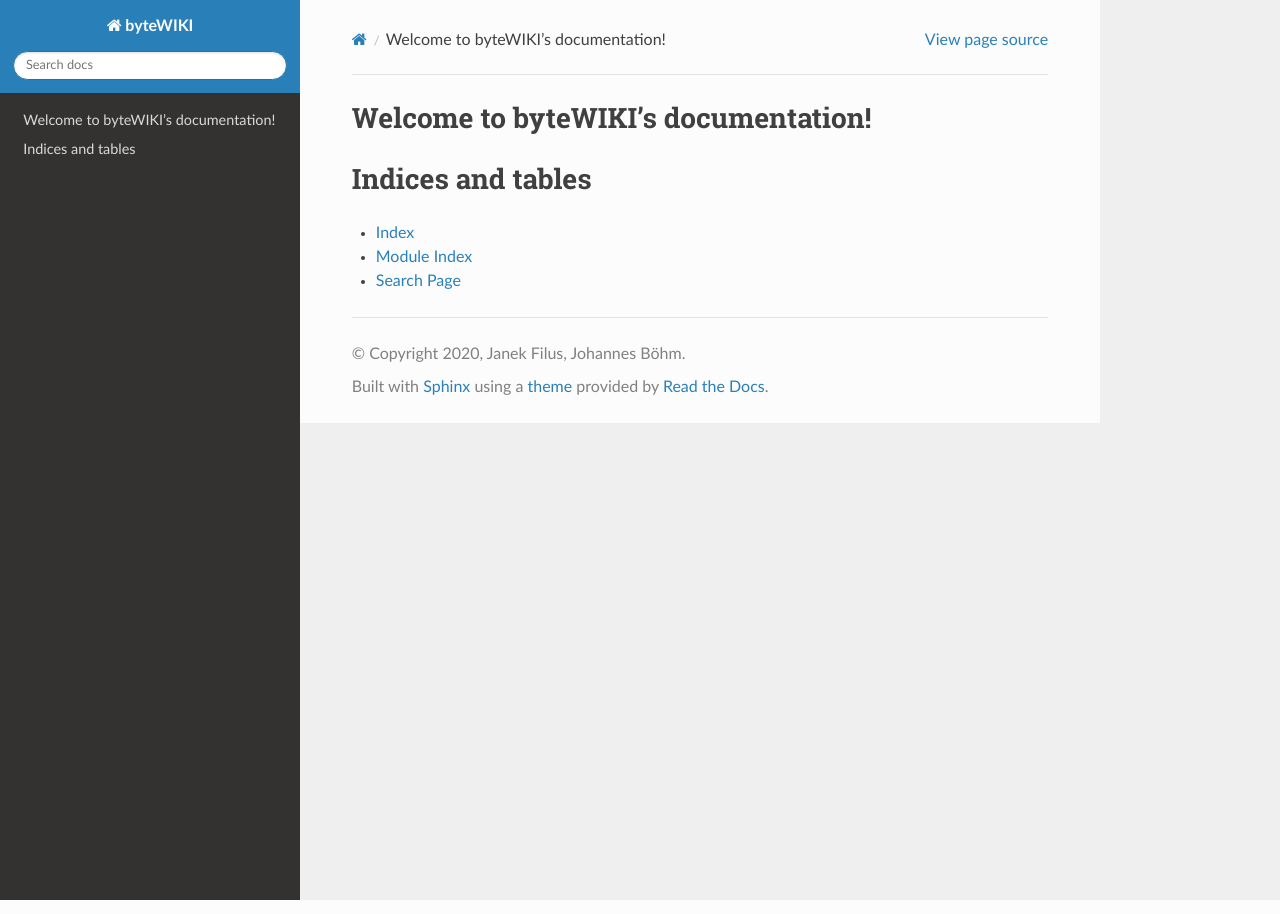
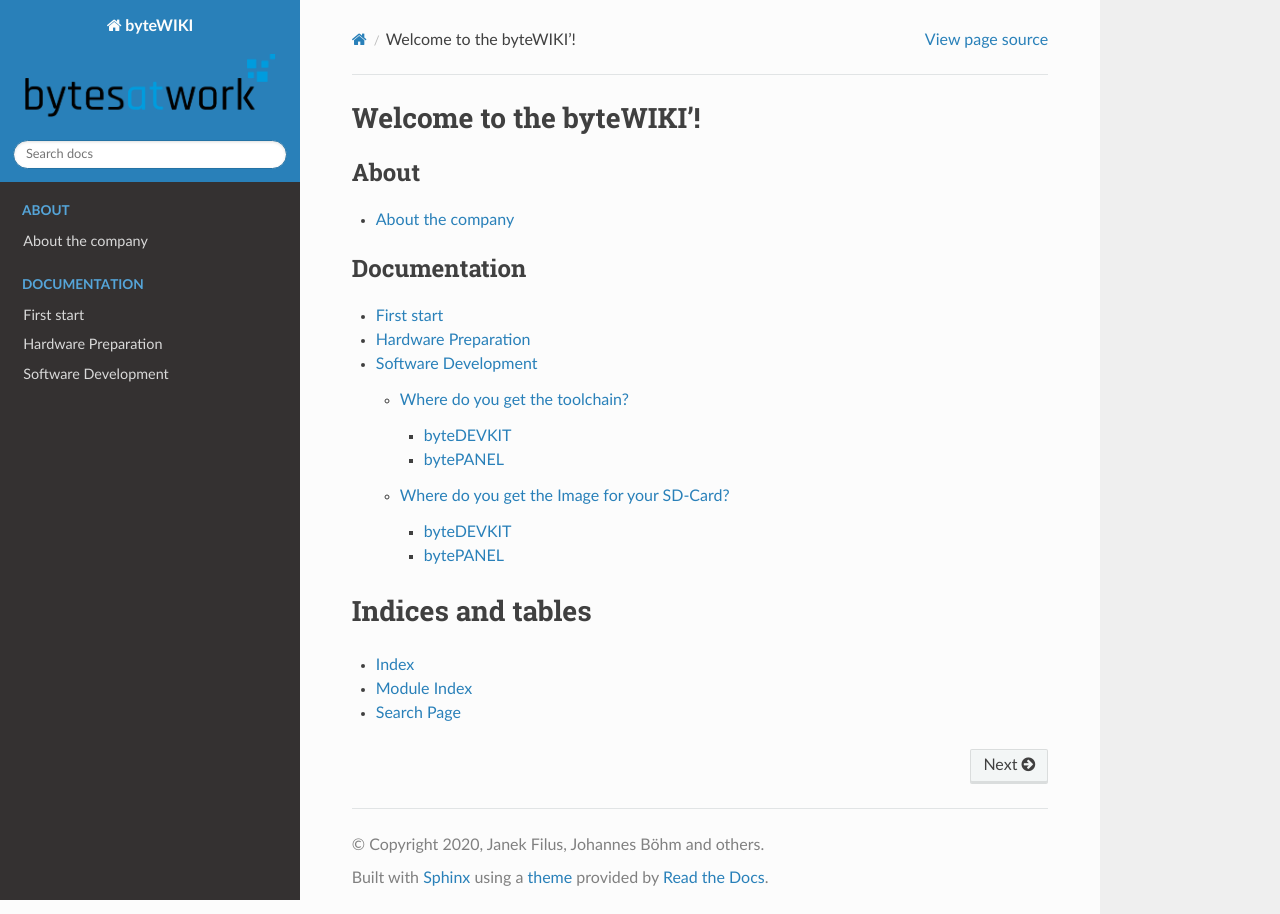
Before and after one commit to jfilus/byteWIKI, a Sphinx documentation site: the page built from docs/source/index.rst, in a window 1280 px wide. Built offline with Sphinx 7.4.7 and the Read the Docs theme 2.0.0, drawn with Linux system fonts in a browser that asks for light colours.

Commit message:
initial version of structure

```diff
--- /dev/null
+++ b/docs/source/about.rst
@@ -0,0 +1,21 @@
+*****************
+About the company
+*****************
+
+.. image:: ../images/bytes.png
+   :scale: 20%
+   :align: right
+
+
+
+
+bytes at work is a modern Swiss Technology company specialized in industrial computing. Our focus lies on the development of hardware and embedded software, as well as customizing Linux systems.
+
+
+==============
+Our philosophy
+==============
+
+Hardware and software for industrial computers have to fulfill an immense range of demanding challenges. They are used in completely different areas of industries and they have to be able to adapt unique and specific tasks. Our employees pay particular attention to each and every customer. That is why our products and services meet and even exceed our customers expectations.
+
+We from bytes at work are aware that the current persistent industrial development also has its darker side. This is our motivation to be exemplary in terms of use of resources. No wonder that unconditional reliability, long service life and low power consumption are main features of all our products.
--- a/docs/source/conf.py
+++ b/docs/source/conf.py
@@ -18,8 +18,8 @@
 # -- Project information -----------------------------------------------------
 
 project = 'byteWIKI'
-copyright = '2020, Janek Filus, Johannes Böhm'
-author = 'Janek Filus, Johannes Böhm'
+copyright = '2020, Janek Filus, Johannes Böhm and others'
+author = 'Janek Filus, Johannes Böhm and others'
 
 # The full version, including alpha/beta/rc tags
 release = '1.0'
@@ -55,3 +55,9 @@
 # relative to this directory. They are copied after the builtin static files,
 # so a file named "default.css" will overwrite the builtin "default.css".
 html_static_path = ['_static']
+
+html_theme_options = {
+    'logo_only': False,
+    'navigation_depth': 5,
+}
+html_logo = "../images/bytes.png"
--- /dev/null
+++ b/docs/source/firststart.rst
@@ -0,0 +1,5 @@
+***********
+First start
+***********
+
+This describes the initial startup of the SOM, dev-Kit.
--- a/docs/source/index.rst
+++ b/docs/source/index.rst
@@ -3,13 +3,22 @@
    You can adapt this file completely to your liking, but it should at least
    contain the root `toctree` directive.
 
-Welcome to byteWIKI's documentation!
-====================================
+Welcome to the byteWIKI'!
+=========================
 
 .. toctree::
-   :maxdepth: 2
-   :caption: Contents:
+   :caption: About
+   :maxdepth: 1
 
+   about
+
+.. toctree::
+   :caption: Documentation
+   :maxdepth: 5
+
+   firststart
+   hardwarepreparation
+   softwaredevelopment
 
 
 Indices and tables
--- /dev/null
+++ b/docs/source/softwaredevelopment.rst
@@ -0,0 +1,44 @@
+********************
+Software Development
+********************
+
+===============================
+Where do you get the toolchain?
+===============================
+
+byteDEVKIT
+----------
+
+* Yocto 3.0 MISSING Data
+
+* Yocto 2.7 MISSING Data
+
+
+bytePANEL
+---------
+
+* Yocto 3.0
+  Download LINK: https://bytesatwork.ch/downloads/transfer/bytesatwork/poky-bytesatwork-glibc-x86_64-devbase-image-bytesatwork-armv7at2hf-neon-bytepanel-toolchain-3.0.1.sh
+
+* Yocto 2.7
+  Download LINK: https://bytesatwork.ch/downloads/transfer/bytesatwork/poky-bytesatwork-glibc-x86_64-devbase-image-bytesatwork-armv7at2hf-neon-bytepanel-toolchain-2.7.3.sh
+
+============================================
+Where do you get the Image for your SD-Card?
+============================================
+
+byteDEVKIT
+----------
+
+* Yocto 3.0 MISSING Data
+
+* Yocto 2.7 MISSING Data
+
+bytePANEL
+---------
+
+* Yocto 3.0
+  Download LINK: https://bytesatwork.ch/downloads/transfer/bytesatwork/devbase-image-bytesatwork-bytepanel.wic.gz
+
+* Yocto 2.7
+  Downlad LINK: https://bytesatwork.ch/downloads/transfer/bytesatwork/m2/2.7/devbase-image-bytesatwork-bytepanel-emmc-20190729194430.sdimg.gz
```
Also changed, not shown: docs/source/changelog.rst (added, +218 -0 lines), docs/source/hardwarepreparation.rst (added, +9 -0 lines), docs/images/baw_logo_rgb_negative.svg (added), docs/images/bytes.png (added).
